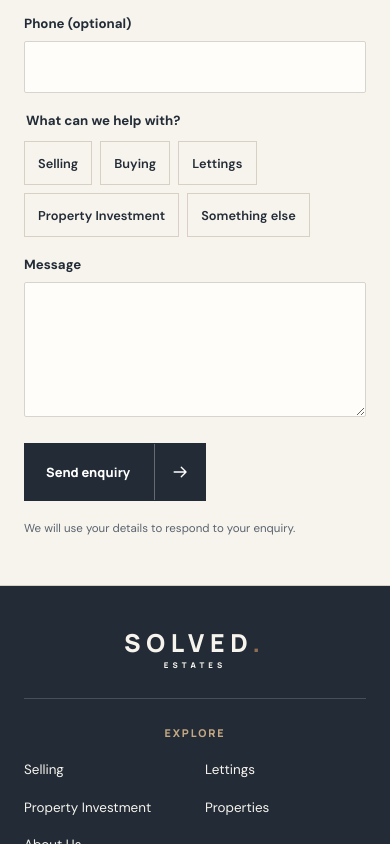
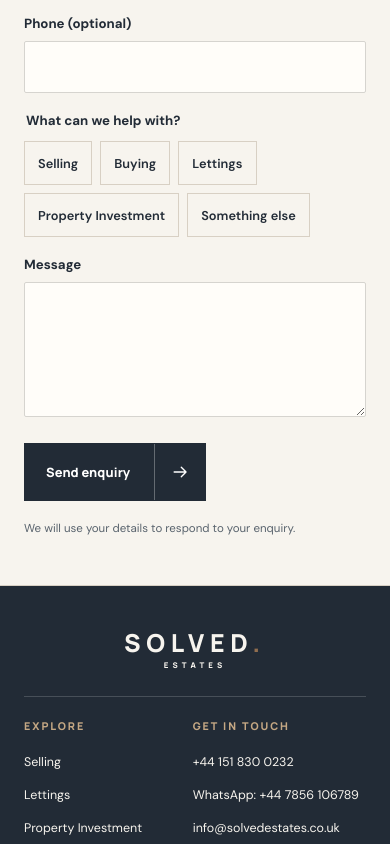
Before and after one commit to Zflex091/Ernest-AI-Nekilnojamas-turtas-, a website: page contact/index.html in a window 390 px wide. Shown: the part 1156-2000 px from the top of the page. Drawn offline with Linux system fonts and the light colour scheme.

Commit message:
Fix mobile header and footer layout

```diff
--- a/mobile.css
+++ b/mobile.css
@@ -5,13 +5,13 @@
   .eyebrow, .section-index, .feature-number, .footer-label { font-size: .67rem; letter-spacing: .18em; }
 
   /* Navigation: clear controls with comfortable touch targets. */
-  .header-inner { width: calc(100% - 32px); gap: 0; }
-  .brand { font-size: 1.25rem; }
-  .header-actions { gap: 0; }
-  .header-contact { width: 44px; height: 44px; }
+  .header-inner { width: calc(100% - 32px); gap: 0; position: relative; display: flex; align-items: center; }
+  .header-inner > .brand { position: absolute; top: 50%; left: 50%; transform: translate(-50%, -50%); align-items: center; text-align: center; font-size: 1.04rem; white-space: nowrap; }
+  .header-actions { gap: 0; margin-left: auto; margin-right: 0; }
+  .header-contact { width: 38px; height: 44px; flex: 0 0 38px; }
   .header-contact svg { width: 19px; height: 19px; }
   .header-contact .whatsapp-mark { width: 21px; height: 21px; }
-  .menu-toggle { position: relative; flex: 0 0 44px; width: 44px; height: 44px; padding: 0; margin-left: 2px; }
+  .menu-toggle { position: relative; order: -1; flex: 0 0 44px; width: 44px; height: 44px; padding: 0; margin-left: 0; margin-right: auto; }
   .menu-toggle span { position: absolute; left: 11px; top: calc(50% - 5px); width: 22px; height: 2px; transform: none; transition: top .28s ease, transform .28s ease; }
   .menu-toggle span:last-child { top: calc(50% + 5px); }
   .menu-toggle[aria-expanded=true] span:first-child { top: 50%; transform: rotate(45deg); }
@@ -160,8 +160,8 @@
 @media (max-width: 360px) {
   .container { width: calc(100% - 40px); }
   .header-inner { width: calc(100% - 20px); }
-  .brand { font-size: 1.08rem; }
-  .header-contact { width: 44px; }
+  .header-inner > .brand { font-size: .94rem; }
+  .header-contact { width: 33px; flex-basis: 33px; }
   .header-contact svg { width: 17px; height: 17px; }
   .header-contact .whatsapp-mark { width: 19px; height: 19px; }
   .menu-toggle { flex-basis: 44px; width: 44px; }
@@ -236,57 +236,56 @@
     border-radius: 0;
   }
 
-  /* Compact, centred footer inspired by the supplied reference. */
+  /* Mobile footer: centred logo, then Explore left and Get in touch right. */
   .footer {
     background: var(--ink);
     color: #f7f4ee;
   }
   .footer .footer-main.container {
     display: grid;
-    grid-template-columns: minmax(0, 1fr);
-    gap: 30px;
+    grid-template-columns: minmax(0, 1fr) minmax(0, 1.15fr);
+    column-gap: 18px;
+    row-gap: 22px;
     width: calc(100% - 48px);
     padding: 46px 0 30px;
+    align-items: start;
   }
   .footer .footer-brand {
-    grid-column: 1;
+    grid-column: 1 / -1;
     display: flex;
     justify-content: center;
     text-align: center;
+    padding-bottom: 28px;
+    border-bottom: 1px solid rgba(255, 255, 255, .17);
   }
   .footer .footer-brand .brand {
     align-items: center;
     font-size: 1.55rem;
   }
-  .footer .footer-links:nth-child(2) {
-    display: grid;
-    grid-template-columns: repeat(2, minmax(0, 1fr));
-    gap: 17px 20px;
-    padding-top: 27px;
-    border-top: 1px solid rgba(255, 255, 255, .17);
-  }
-  .footer .footer-links:nth-child(2) .footer-label {
-    grid-column: 1 / -1;
-    margin-bottom: 3px;
-    text-align: center;
-  }
-  .footer .footer-links:nth-child(2) a {
-    min-width: 0;
-    font-size: .84rem;
-    line-height: 1.5;
-  }
+  .footer .footer-links:nth-child(2),
   .footer .footer-links:nth-child(3) {
     display: flex;
     flex-direction: column;
-    align-items: center;
-    gap: 15px;
-    padding-top: 27px;
-    border-top: 1px solid rgba(255, 255, 255, .17);
-    text-align: center;
+    align-items: flex-start;
+    min-width: 0;
+    gap: 14px;
+    padding: 0;
+    border: 0;
+    text-align: left;
   }
+  .footer .footer-links:nth-child(2) { grid-column: 1; }
+  .footer .footer-links:nth-child(3) { grid-column: 2; }
+  .footer .footer-links:nth-child(2) .footer-label,
+  .footer .footer-links:nth-child(3) .footer-label {
+    margin-bottom: 6px;
+    text-align: left;
+  }
+  .footer .footer-links:nth-child(2) a,
   .footer .footer-links:nth-child(3) a {
-    font-size: .88rem;
-    line-height: 1.45;
+    min-width: 0;
+    max-width: 100%;
+    font-size: .78rem;
+    line-height: 1.5;
     overflow-wrap: anywhere;
   }
   .footer .footer-label { color: #c5a884; }
```
